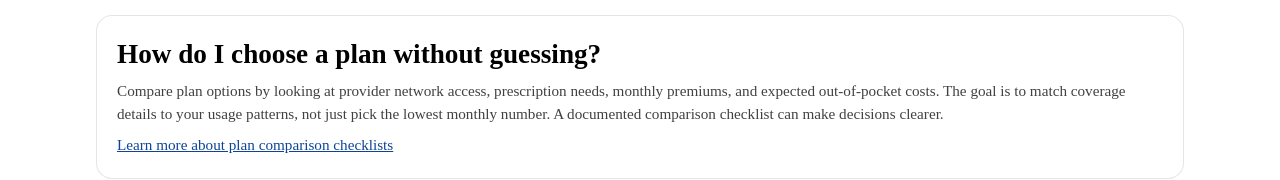
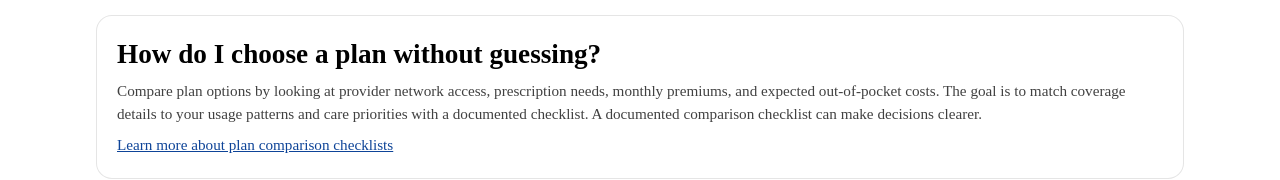
Before and after one commit to pmackiniv/vital-edge-insurance, a Next.js app: page /aca in a window 1280 px wide. Shown: the part 2400-2580 px from the top of the page. Built offline with nearby package versions, Linux system fonts and the light colour scheme; no server answers.

Commit message:
fix(aeo): remove comparative pricing wording

```diff
--- a/src/app/aca/page.tsx
+++ b/src/app/aca/page.tsx
@@ -59,7 +59,7 @@ const acaFaqItems = [
   {
     question: "How do I choose a plan without guessing?",
     answer:
-      "Compare plan options by looking at provider network access, prescription needs, monthly premiums, and expected out-of-pocket costs. The goal is to match coverage details to your usage patterns, not just pick the lowest monthly number. A documented comparison checklist can make decisions clearer.",
+      "Compare plan options by looking at provider network access, prescription needs, monthly premiums, and expected out-of-pocket costs. The goal is to match coverage details to your usage patterns and care priorities with a documented checklist. A documented comparison checklist can make decisions clearer.",
     learnMoreHref: "/resources#marketplace-sep-checklist",
     learnMoreLabel: "Learn more about plan comparison checklists",
   },
```
